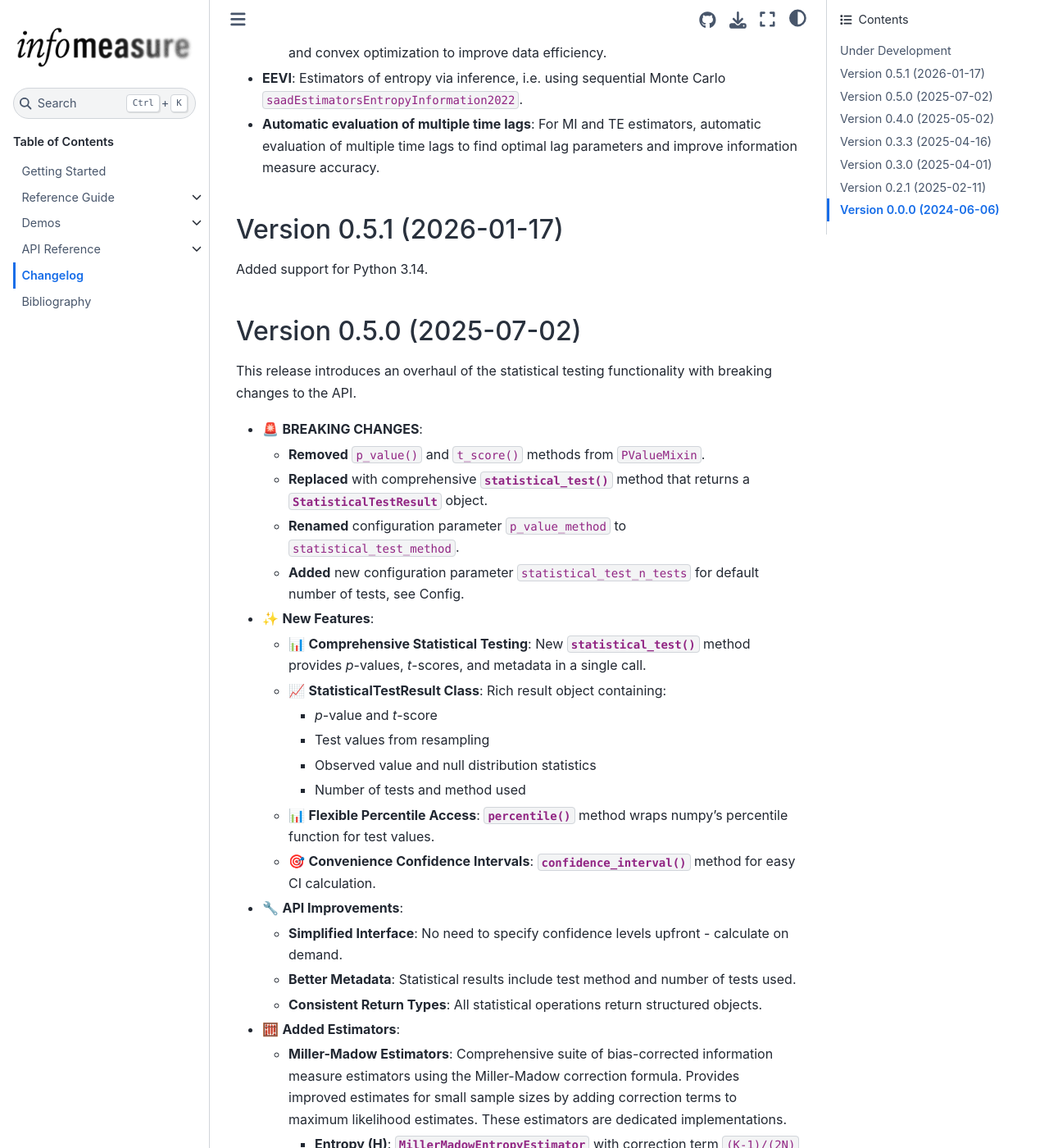
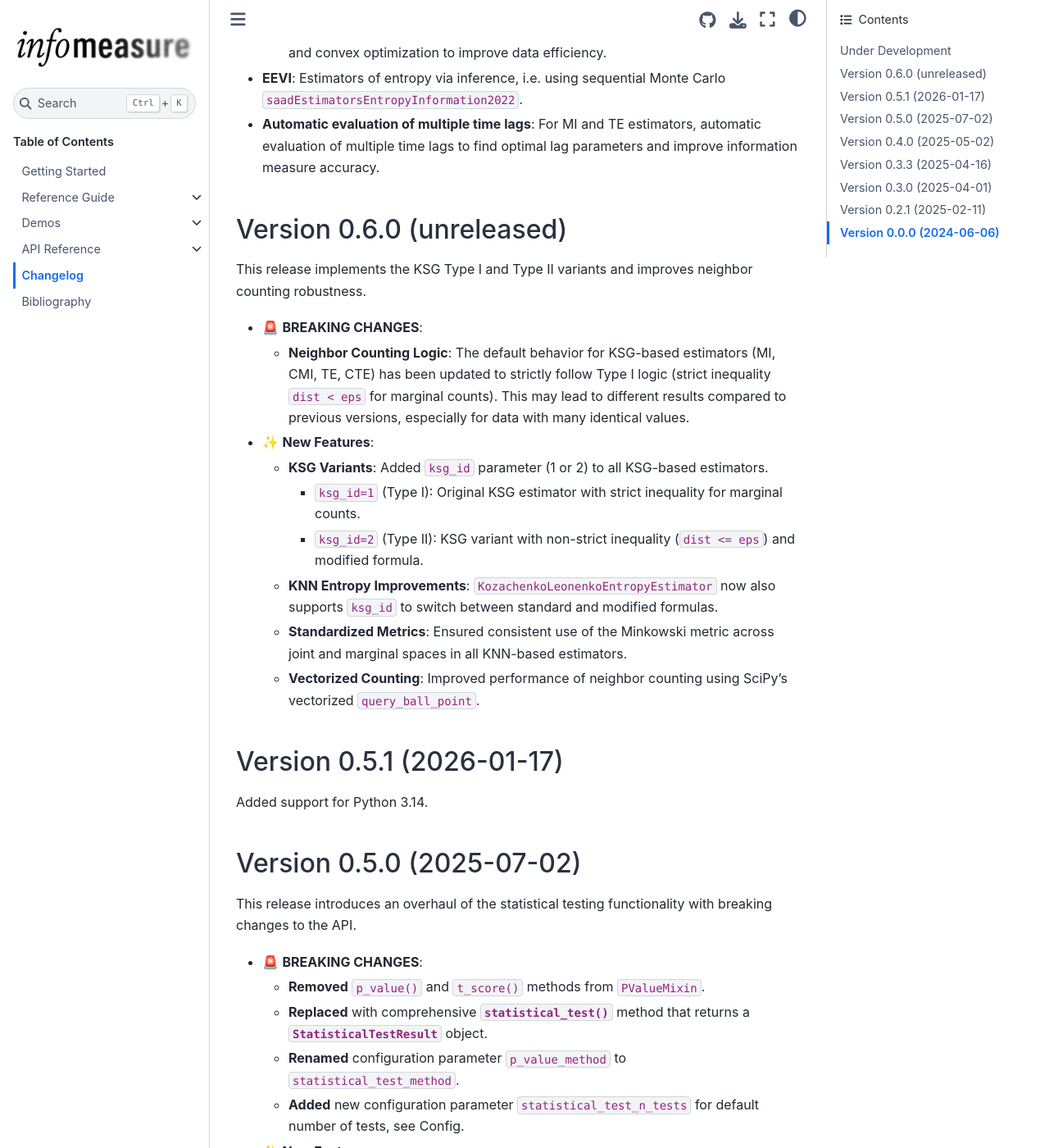
Before and after one commit to cbueth/infomeasure, a Sphinx documentation site: the page built from docs/changelog.md, in a window 1280 px wide and 1400 px high, scrolled down 1256 px. Shown: the whole window at 82% size. Built offline with Sphinx 7.4.7 and the Sphinx Book theme 1.1.4, drawn with Linux system fonts in a browser that asks for light colours; pages that are not in the unit, such as notebooks, are missing from menus; cross-references to code outside the pages are shown as plain code.

Commit message:
docs: changelog for upcoming v0.6.0
Signed-off-by: Carlson Büth <commit@cbueth.de>

```diff
--- a/docs/changelog.md
+++ b/docs/changelog.md
@@ -27,6 +27,23 @@
 - **Automatic evaluation of multiple time lags**: For MI and TE estimators, automatic evaluation of multiple time lags to find optimal lag parameters and improve information measure accuracy.
 
 
+
+## Version 0.6.0 (unreleased)
+
+This release implements the KSG Type I and Type II variants and improves neighbor counting robustness.
+
+- 🚨 **BREAKING CHANGES**:
+
+  - **Neighbor Counting Logic**: The default behavior for KSG-based estimators (MI, CMI, TE, CTE) has been updated to strictly follow Type I logic (strict inequality `dist < eps` for marginal counts). This may lead to different results compared to previous versions, especially for data with many identical values.
+
+- ✨ **New Features**:
+
+  - **KSG Variants**: Added `ksg_id` parameter (1 or 2) to all KSG-based estimators.
+    - `ksg_id=1` (Type I): Original KSG estimator with strict inequality for marginal counts.
+    - `ksg_id=2` (Type II): KSG variant with non-strict inequality (`dist <= eps`) and modified formula.
+  - **KNN Entropy Improvements**: `KozachenkoLeonenkoEntropyEstimator` now also supports `ksg_id` to switch between standard and modified formulas.
+  - **Standardized Metrics**: Ensured consistent use of the Minkowski metric across joint and marginal spaces in all KNN-based estimators.
+  - **Vectorized Counting**: Improved performance of neighbor counting using SciPy's vectorized `query_ball_point`.
 
 ## Version 0.5.1 (2026-01-17)
 
```
